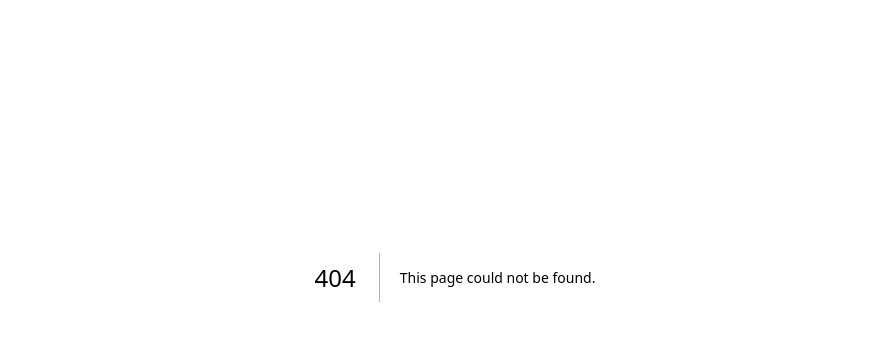
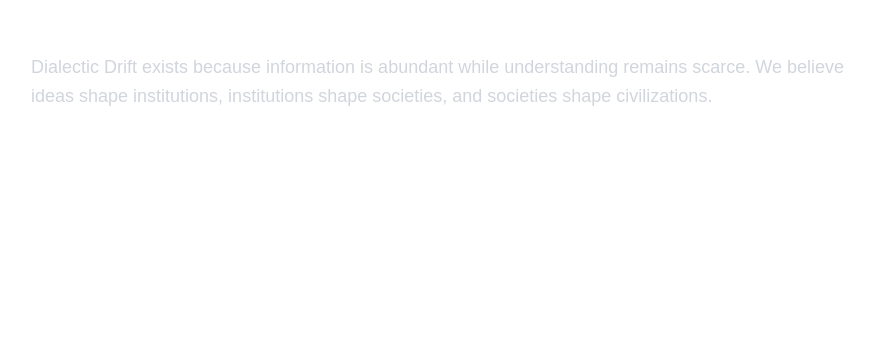
Before and after one commit to Nikhilraj-2814/dialectic-drift, a Next.js app: page /manifesto in a window 1280 px wide. Before the commit this address had no page. Shown: the part 123-464 px from the top of the page, without its empty margins (185-1059 px from the left). Built offline with nearby package versions, Linux system fonts and the light colour scheme.

Commit message:
Commit 1: Add Manifesto page

```diff
--- /dev/null
+++ b/app/manifesto/page.tsx
@@ -0,0 +1,10 @@
+export default function ManifestoPage() {
+  return (
+    <main className="max-w-4xl mx-auto px-6 py-24 text-white">
+      <h1 className="text-5xl font-bold mb-8">Dialectic Drift Manifesto</h1>
+      <p className="text-lg text-gray-300 leading-relaxed">
+        Dialectic Drift exists because information is abundant while understanding remains scarce. We believe ideas shape institutions, institutions shape societies, and societies shape civilizations.
+      </p>
+    </main>
+  );
+}
```
